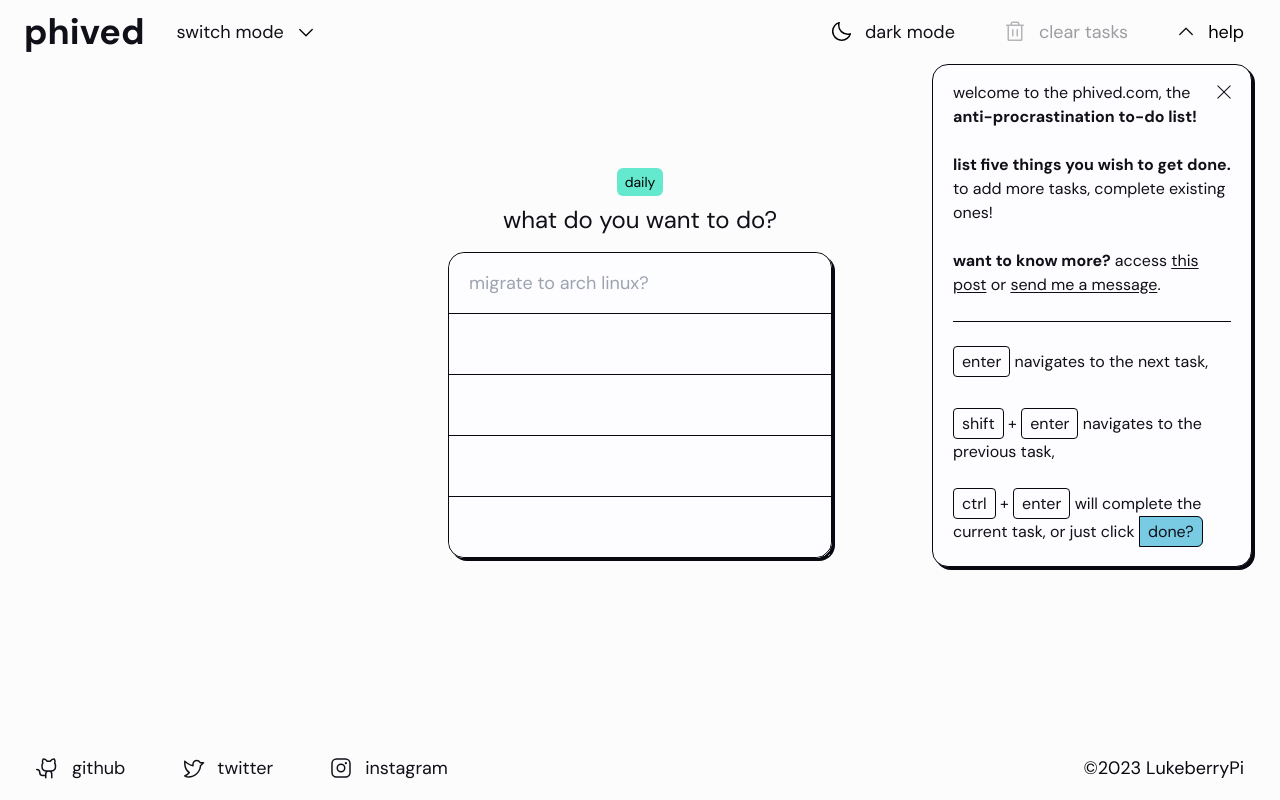
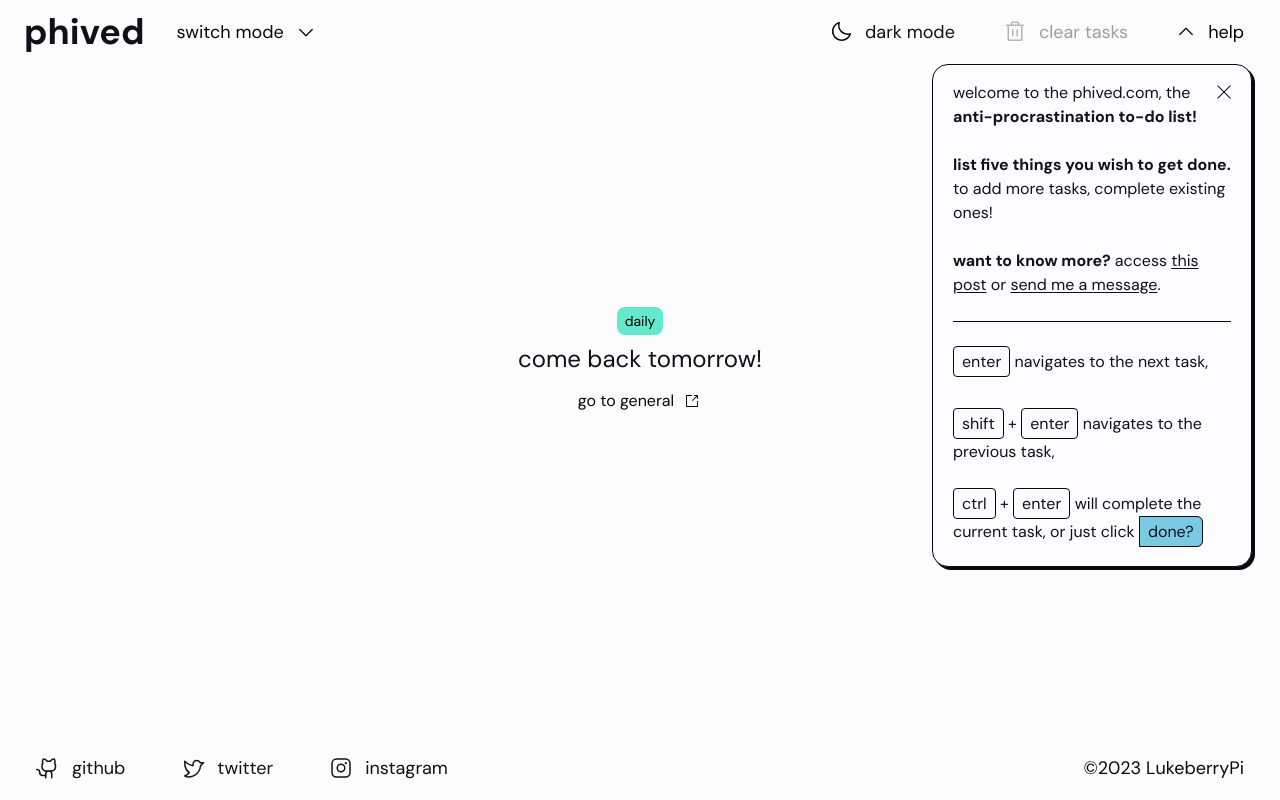
Before and after one commit to LukeberryPi/phived, a React (Vite) app: page /daily in a window 1280 px wide. Built offline with nearby package versions, Linux system fonts and the light colour scheme.

Commit message:
adjust color palette of daily light / dark

```diff
--- a/src/components/DailyTasks.tsx
+++ b/src/components/DailyTasks.tsx
@@ -4,8 +4,9 @@ import { placeholders } from "src/content";
 import { useDailyTasksContext } from "src/contexts";
 import { getViewportWidth } from "src/utils";
 import { DragDropContext, Droppable, Draggable, type DropResult } from "react-beautiful-dnd";
-import { Close, DragVertical } from "src/icons";
+import { Close, DragVertical, Open } from "src/icons";
 import { useLocalStorage } from "src/hooks";
+import { Link } from "react-router-dom";
 // you must remove Strict Mode for react-beautiful-dnd to work locally
 // https://github.com/atlassian/react-beautiful-dnd/issues/2350
 
@@ -24,13 +25,14 @@ export function DailyTasks() {
   const { message, dailyTasks, changeDailyTask, completeDailyTask, setDailyTasks } =
     useDailyTasksContext();
   const [someDragIsHappening, setSomeDragIsHappening] = useState(false);
-  const [taskComponentWidth, setTaskComponentWidth] = useLocalStorage(
-    "taskComponentWidth",
+  const [tasksComponentWidth, setTasksComponentWidth] = useLocalStorage(
+    "tasksComponentWidth",
     DEFAULT_WIDTH
   );
   const [showTasksAreSaved, setShowTasksAreSaved] = useLocalStorage("showTasksAreSaved", true);
 
   const numberOfTasks = dailyTasks.filter(Boolean).length;
+  const noTasks = numberOfTasks === 0;
   const multipleTasks = numberOfTasks > 1;
 
   const getRandomElement = (arr: string[]) => arr[Math.floor(Math.random() * arr.length)];
@@ -44,14 +46,14 @@ export function DailyTasks() {
   const handleResize = (e: MouseEvent<HTMLUListElement>) => {
     const newWidth = e.currentTarget.offsetWidth;
 
-    if (newWidth !== taskComponentWidth) {
-      setTaskComponentWidth(newWidth);
+    if (newWidth !== tasksComponentWidth) {
+      setTasksComponentWidth(newWidth);
     }
   };
 
   useEffect(() => {
-    localStorage.setItem("taskComponentWidth", String(taskComponentWidth));
-  }, [taskComponentWidth]);
+    setTasksComponentWidth(tasksComponentWidth);
+  }, [setTasksComponentWidth, tasksComponentWidth]);
 
   const handleDone = (i: number) => {
     completeDailyTask(i);
@@ -168,7 +170,7 @@ export function DailyTasks() {
                   isBeingDragged
                     ? "border-l border-b border-trueBlack/30 dark:border-trueWhite/30"
                     : "hidden"
-                } cursor-pointer items-center justify-center border-l border-b border-trueBlack bg-dailyGreen px-4 dark:border-trueWhite dark:bg-purpleRain dark:text-softWhite xs:px-6 sm:text-lg`}
+                } cursor-pointer items-center justify-center border-l border-b border-trueBlack bg-dailyGreen px-4 dark:border-trueWhite dark:bg-dailyOrange dark:text-softWhite xs:px-6 sm:text-lg`}
               >
                 done?
               </button>
@@ -182,17 +184,34 @@ export function DailyTasks() {
   return (
     <section className="flex flex-col items-center gap-4">
       <div className="flex flex-col gap-2 text-center">
-        <p className="sm:text-md mx-auto w-fit rounded-md bg-dailyGreen px-2 py-1 text-sm">daily</p>
+        <p className="sm:text-md mx-auto w-fit rounded-lg bg-dailyGreen px-2 py-1 text-sm dark:bg-dailyOrange dark:text-trueWhite">
+          daily
+        </p>
         <p className="text-lg text-softBlack dark:text-softWhite xs:text-xl sm:text-2xl">
-          what do you want to do?
+          {noTasks ? "come back tomorrow!" : "what do you want to do?"}
         </p>
+        {noTasks && (
+          <Link
+            to="/"
+            className="mx-auto flex items-center gap-2 rounded-xl px-3 py-1.5 hover:bg-berryBlue dark:hover:bg-purpleRain"
+          >
+            <p className="text-trueBlack decoration-trueBlack dark:text-trueWhite dark:decoration-trueWhite">
+              go to general
+            </p>
+            <Open size={20} className="fill-trueBlack dark:fill-trueWhite" />
+          </Link>
+        )}
       </div>
+      {!noTasks && (
         <ul
           onMouseUp={handleResize}
-        style={{ width: `${taskComponentWidth}px` }}
+          style={{ width: `${tasksComponentWidth}px` }}
           className="w-[300px] resize-x overflow-hidden rounded-2xl border border-trueBlack shadow-brutalist-dark dark:border-trueWhite dark:shadow-brutalist-light tiny:w-80 xs:w-96"
         >
-        <DragDropContext onDragEnd={handleDragEnd} onDragStart={() => setSomeDragIsHappening(true)}>
+          <DragDropContext
+            onDragEnd={handleDragEnd}
+            onDragStart={() => setSomeDragIsHappening(true)}
+          >
             <Droppable droppableId="tasksList">
               {(provided) => (
                 <div ref={provided.innerRef} {...provided.droppableProps}>
@@ -203,6 +222,7 @@ export function DailyTasks() {
             </Droppable>
           </DragDropContext>
         </ul>
+      )}
       <div
         onClick={hideTasksSaved}
         role="button"
--- a/src/components/GeneralTasks.tsx
+++ b/src/components/GeneralTasks.tsx
@@ -24,8 +24,8 @@ export function GeneralTasks() {
   const { message, generalTasks, changeGeneralTask, completeGeneralTask, setGeneralTasks } =
     useGeneralTasksContext();
   const [someDragIsHappening, setSomeDragIsHappening] = useState(false);
-  const [taskComponentWidth, setTaskComponentWidth] = useLocalStorage(
-    "taskComponentWidth",
+  const [tasksComponentWidth, setTasksComponentWidth] = useLocalStorage(
+    "tasksComponentWidth",
     DEFAULT_WIDTH
   );
   const [showTasksAreSaved, setShowTasksAreSaved] = useLocalStorage("showTasksAreSaved", true);
@@ -44,14 +44,14 @@ export function GeneralTasks() {
   const handleResize = (e: MouseEvent<HTMLUListElement>) => {
     const newWidth = e.currentTarget.offsetWidth;
 
-    if (newWidth !== taskComponentWidth) {
-      setTaskComponentWidth(newWidth);
+    if (newWidth !== tasksComponentWidth) {
+      setTasksComponentWidth(newWidth);
     }
   };
 
   useEffect(() => {
-    localStorage.setItem("taskComponentWidth", String(taskComponentWidth));
-  }, [taskComponentWidth]);
+    setTasksComponentWidth(tasksComponentWidth);
+  }, [setTasksComponentWidth, tasksComponentWidth]);
 
   const handleDone = (i: number) => {
     completeGeneralTask(i);
@@ -182,7 +182,7 @@ export function GeneralTasks() {
   return (
     <section className="flex flex-col items-center gap-4">
       <div className="flex flex-col gap-2 text-center">
-        <p className="sm:text-md mx-auto w-fit rounded-md bg-berryBlue px-2 py-1 text-sm">
+        <p className="sm:text-md mx-auto w-fit rounded-lg bg-berryBlue px-2 py-1 text-sm dark:bg-purpleRain dark:text-trueWhite">
           general
         </p>
         <p className="text-lg text-softBlack dark:text-softWhite xs:text-xl sm:text-2xl">
@@ -191,7 +191,7 @@ export function GeneralTasks() {
       </div>
       <ul
         onMouseUp={handleResize}
-        style={{ width: `${taskComponentWidth}px` }}
+        style={{ width: `${tasksComponentWidth}px` }}
         className="w-[300px] resize-x overflow-hidden rounded-2xl border border-trueBlack shadow-brutalist-dark dark:border-trueWhite dark:shadow-brutalist-light tiny:w-80 xs:w-96"
       >
         <DragDropContext onDragEnd={handleDragEnd} onDragStart={() => setSomeDragIsHappening(true)}>
--- a/src/components/HelpMenu.tsx
+++ b/src/components/HelpMenu.tsx
@@ -77,7 +77,7 @@ export function HelpMenu({ closeHelpMenu }: Props) {
           will complete the current task, or just click{" "}
           <span
             onClick={closeHelpMenu}
-            className="cursor-pointer rounded-r-md border border-trueBlack bg-berryBlue py-1 px-2 dark:border-trueWhite dark:bg-purpleRain"
+            className="cursor-pointer rounded-r-md border border-trueBlack bg-berryBlue py-1 px-2 dark:border-trueWhite dark:bg-dailyOrange"
           >
             done?
           </span>
--- a/src/components/ModeSelector.tsx
+++ b/src/components/ModeSelector.tsx
@@ -14,14 +14,14 @@ export function ModeSelector() {
     <div className="relative hidden lg:flex">
       <div className="flex flex-col">
         <button onClick={toggleShowModes} className="flex items-center gap-3 text-sm xs:text-lg">
-          <p>switch mode</p>
+          <p className="text-trueBlack dark:text-trueWhite">switch mode</p>
           <span className={`h-fit w-fit ${showModes ? "rotate-0" : "rotate-180"} transition-all`}>
-            <ArrowUp />
+            <ArrowUp className="fill-trueBlack dark:fill-trueWhite" />
           </span>
         </button>
       </div>
       {showModes && (
-        <div className="absolute top-11 flex h-fit w-48 flex-col divide-y divide-trueBlack overflow-hidden rounded-2xl border border-trueBlack shadow-brutalist-dark">
+        <div className="absolute top-11 flex h-fit w-48 flex-col divide-y divide-trueBlack overflow-hidden rounded-2xl border border-trueBlack bg-softWhite shadow-brutalist-dark dark:divide-trueWhite dark:border-trueWhite dark:bg-softBlack dark:text-trueWhite dark:shadow-brutalist-light">
           <Link
             to="/"
             onClick={toggleShowModes}
@@ -29,9 +29,9 @@ export function ModeSelector() {
           >
             <div className="flex items-center gap-2">
               general
-              <span className="h-2 w-2 rounded-full bg-berryBlue" />
+              <span className="h-2 w-2 rounded-full bg-berryBlue dark:bg-purpleRain" />
             </div>
-            {isDailyPage() && <Open size={24} />}
+            {isDailyPage() && <Open className="fill-trueBlack dark:fill-trueWhite" size={24} />}
           </Link>
           <Link
             to="/daily"
@@ -40,9 +40,9 @@ export function ModeSelector() {
           >
             <div className="flex items-center gap-2">
               daily
-              <span className="h-2 w-2 rounded-full bg-dailyGreen" />
+              <span className="h-2 w-2 rounded-full bg-dailyGreen dark:bg-dailyOrange" />
             </div>
-            {!isDailyPage() && <Open size={24} />}
+            {!isDailyPage() && <Open className="fill-trueBlack dark:fill-trueWhite" size={24} />}
           </Link>
         </div>
       )}
--- a/src/content/incentives.ts
+++ b/src/content/incentives.ts
@@ -1,4 +1,4 @@
-export const incentives: string[] = [
+export const incentives = [
   "amazing!",
   "awesome!",
   "marvelous!",
--- a/src/content/placeholders.ts
+++ b/src/content/placeholders.ts
@@ -1,4 +1,4 @@
-export const placeholders: string[] = [
+export const placeholders = [
   "acquire the sauce",
   "activate windows",
   "answer mom in whatsapp",
--- a/src/contexts/DailyTasksContext/DailyTasksContextProvider.tsx
+++ b/src/contexts/DailyTasksContext/DailyTasksContextProvider.tsx
@@ -2,7 +2,10 @@ import type { PropsWithChildren } from "react";
 import { useCallback, useEffect, useMemo, useState } from "react";
 import { incentives } from "src/content";
 import { DailyTasksContext } from "src/contexts/DailyTasksContext/DailyTasksContext";
-import type { DailyTask } from "src/contexts/DailyTasksContext/DailyTasksContext.types";
+import type {
+  DailyTask,
+  DailyTasksLastDoneAt,
+} from "src/contexts/DailyTasksContext/DailyTasksContext.types";
 import { useLocalStorage } from "src/hooks/useLocalStorage";
 
 export const DailyTasksContextProvider = ({ children }: PropsWithChildren) => {
@@ -13,6 +16,10 @@ export const DailyTasksContextProvider = ({ children }: PropsWithChildren) => {
   const [dailyTasks, setDailyTasks] = useState(storedDailyTasks);
   const [message, setMessage] = useState<string>("");
   const [timeoutId, setTimeoutId] = useState<undefined | NodeJS.Timeout>(undefined);
+  const [dailyTasksLastDoneAt, setDailyTasksLastDoneAt] = useLocalStorage<DailyTasksLastDoneAt>(
+    "dailyTasksLastDoneAt",
+    []
+  );
 
   const memoizedTasks = useMemo(() => dailyTasks, [dailyTasks]);
 
@@ -45,18 +52,29 @@ export const DailyTasksContextProvider = ({ children }: PropsWithChildren) => {
   );
 
   const completeDailyTask = useCallback(
-    (index: number) => {
-      if (!dailyTasks[index]) return;
+    (taskIndex: number) => {
+      if (!dailyTasks[taskIndex]) return;
 
-      const ongoingTasks = dailyTasks.filter((_, idx) => idx !== index);
-      setDailyTasks([...ongoingTasks, ""]);
+      const ongoingTasks = dailyTasks.filter((_, idx) => idx !== taskIndex);
+      setDailyTasksLastDoneAt([
+        ...dailyTasksLastDoneAt,
+        { dailyTask: dailyTasks[taskIndex], monthDayLastCompleted: new Date() },
+      ]);
+      setDailyTasks([...ongoingTasks]);
       displayMessage(incentive);
     },
-    [displayMessage, incentive, dailyTasks, setDailyTasks]
+    [
+      displayMessage,
+      incentive,
+      dailyTasks,
+      setDailyTasks,
+      dailyTasksLastDoneAt,
+      setDailyTasksLastDoneAt,
+    ]
   );
 
   const clearDailyTasks = useCallback(() => {
-    const isUserCertain = window.confirm("Are you sure you want to DELETE all your tasks?");
+    const isUserCertain = window.confirm("Are you sure you want to DELETE all your daily tasks?");
 
     if (!isUserCertain) {
       return;
@@ -73,13 +91,15 @@ export const DailyTasksContextProvider = ({ children }: PropsWithChildren) => {
   return (
     <DailyTasksContext.Provider
       value={{
-        dailyTasks: memoizedTasks,
-        setDailyTasks,
-        completeDailyTask,
         changeDailyTask,
         clearDailyTasks,
+        completeDailyTask,
+        dailyTasks: memoizedTasks,
+        dailyTasksLastDoneAt,
         displayMessage,
         message,
+        setDailyTasks,
+        setDailyTasksLastDoneAt,
         setMessage,
       }}
     >
--- a/src/contexts/GeneralTasksContext/GeneralTasksContextProvider.tsx
+++ b/src/contexts/GeneralTasksContext/GeneralTasksContextProvider.tsx
@@ -45,10 +45,10 @@ export const GeneralTasksContextProvider = ({ children }: PropsWithChildren) =>
   );
 
   const completeGeneralTask = useCallback(
-    (index: number) => {
-      if (!generalTasks[index]) return;
+    (taskIndex: number) => {
+      if (!generalTasks[taskIndex]) return;
 
-      const ongoingTasks = generalTasks.filter((_, idx) => idx !== index);
+      const ongoingTasks = generalTasks.filter((_, idx) => idx !== taskIndex);
       setGeneralTasks([...ongoingTasks, ""]);
       displayMessage(incentive);
     },
@@ -73,13 +73,13 @@ export const GeneralTasksContextProvider = ({ children }: PropsWithChildren) =>
   return (
     <GeneralTasksContext.Provider
       value={{
-        generalTasks: memoizedTasks,
-        setGeneralTasks,
-        completeGeneralTask,
         changeGeneralTask,
         clearGeneralTasks,
+        completeGeneralTask,
         displayMessage,
+        generalTasks: memoizedTasks,
         message,
+        setGeneralTasks,
         setMessage,
       }}
     >
--- a/tailwind.config.cjs
+++ b/tailwind.config.cjs
@@ -17,6 +17,7 @@ module.exports = {
         alertRed: "#E35454",
         berryBlue: "#79CBE3",
         dailyGreen: "#64E9CF",
+        dailyOrange: "#B854E2",
         softBlack: "#101018",
         trueBlack: "#080811",
         softWhite: "#FCFCFD",
```
Also changed, not shown: src/contexts/DailyTasksContext/DailyTasksContext.types.ts (+13 -4 lines), src/contexts/GeneralTasksContext/GeneralTasksContext.types.ts (+4 -4 lines). Lines whose indentation alone changed are shown as unchanged.
